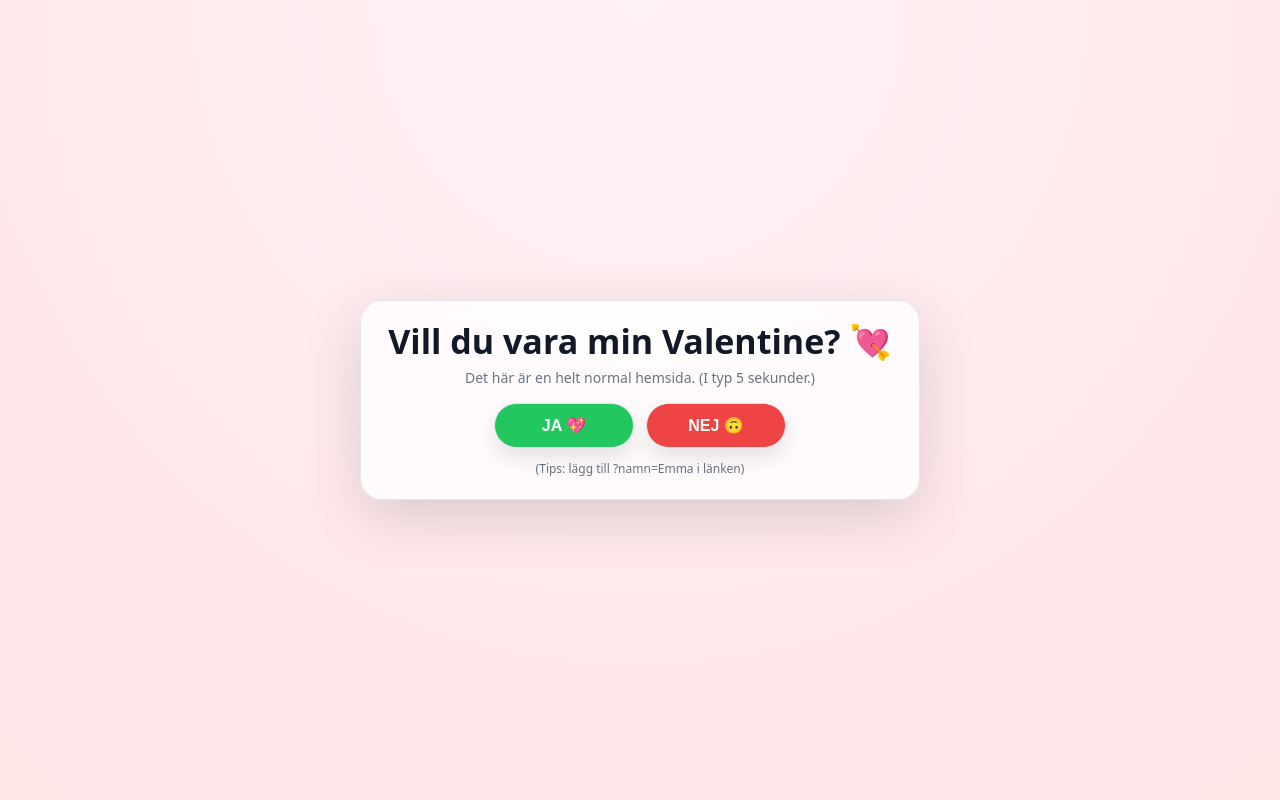
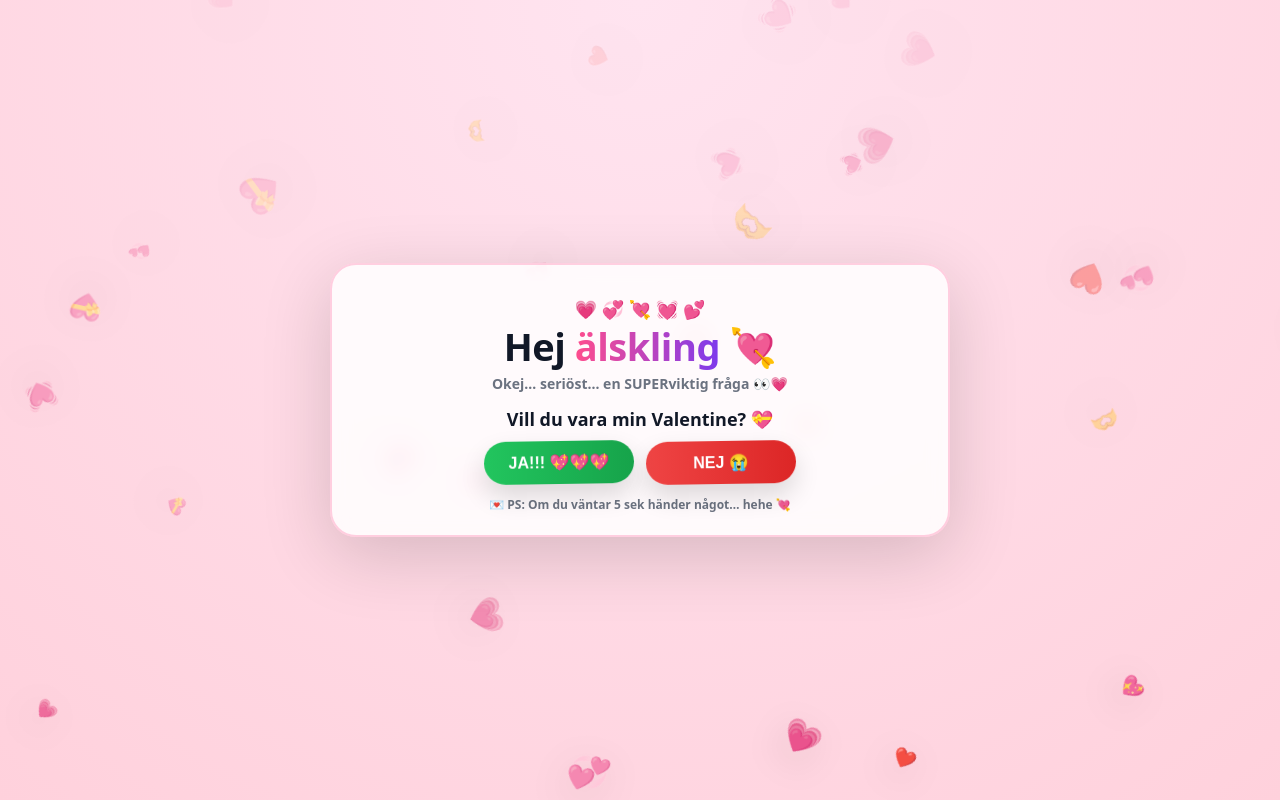
Before and after one commit to suki-233/Valentine, a plain HTML site: page index.html in a window 1280 px wide. Drawn offline with Linux system fonts and the light colour scheme.

Commit message:
Update index.html

```diff
--- a/index.html
+++ b/index.html
@@ -3,152 +3,266 @@
 <head>
   <meta charset="utf-8" />
   <meta name="viewport" content="width=device-width, initial-scale=1" />
-  <title>💘 En fråga...</title>
+  <title>💘 En liten fråga...</title>
   <style>
     :root{
-      --bg1:#fff1f5; --bg2:#ffe4e6;
-      --card:#ffffffcc; --text:#111827; --muted:#6b7280; --border:#e5e7eb;
-      --yes:#22c55e; --no:#ef4444;
+      --bg1:#ffe4f0;
+      --bg2:#ffd1dc;
+      --card:#ffffffd9;
+      --text:#111827;
+      --muted:#6b7280;
+      --border:#f1a7c3;
+      --yes:#22c55e;
+      --no:#ef4444;
+      --pink:#ff4d8d;
+      --purple:#7c3aed;
     }
     *{box-sizing:border-box}
     body{
-      margin:0; min-height:100vh; display:grid; place-items:center;
+      margin:0;
+      min-height:100vh;
+      display:grid;
+      place-items:center;
       font-family: system-ui, -apple-system, Segoe UI, Roboto, Arial, sans-serif;
       color:var(--text);
       background: radial-gradient(circle at top, var(--bg1), var(--bg2));
       overflow:hidden;
     }
+
+    /* floating hearts layer */
+    .heart-layer{
+      position:fixed;
+      inset:0;
+      pointer-events:none;
+      z-index:1;
+      overflow:hidden;
+    }
+    .h{
+      position:absolute;
+      bottom:-40px;
+      font-size:22px;
+      opacity:.9;
+      filter: drop-shadow(0 10px 18px rgba(0,0,0,.12));
+      animation: floatUp linear forwards;
+      will-change: transform, opacity;
+    }
+    @keyframes floatUp{
+      to{
+        transform: translateY(-120vh) translateX(var(--drift)) rotate(360deg);
+        opacity:0;
+      }
+    }
+
     .card{
-      width:min(92vw, 560px);
+      width:min(92vw, 620px);
       background:var(--card);
-      border:1px solid var(--border);
-      border-radius:22px;
+      border:2px solid rgba(255,77,141,.25);
+      border-radius:26px;
       padding:22px;
       text-align:center;
-      box-shadow:0 18px 60px rgba(0,0,0,.14);
+      box-shadow:0 18px 70px rgba(0,0,0,.16);
       backdrop-filter: blur(10px);
       position:relative;
       z-index:5;
     }
-    .title{ margin:0 0 8px; font-size:clamp(22px, 4vw, 34px); line-height:1.1; }
-    .subtitle{ margin:0 0 16px; color:var(--muted); font-size:14px; }
+
+    .title{
+      margin:0 0 8px;
+      font-size:clamp(24px, 4.2vw, 38px);
+      line-height:1.05;
+      letter-spacing:-0.5px;
+    }
+    .grad{
+      background: linear-gradient(90deg, var(--pink), var(--purple));
+      -webkit-background-clip:text;
+      background-clip:text;
+      color:transparent;
+      font-weight:900;
+    }
+    .subtitle{
+      margin:0 0 14px;
+      color:var(--muted);
+      font-size:14px;
+      font-weight:700;
+    }
+
+    .spark{
+      display:flex;
+      justify-content:center;
+      gap:10px;
+      margin:10px 0 6px;
+      font-size:18px;
+    }
 
     .buttons{
-      display:flex; gap:12px; justify-content:center; flex-wrap:wrap; margin-top:10px;
+      display:flex;
+      gap:12px;
+      justify-content:center;
+      flex-wrap:wrap;
+      margin-top:10px;
+      position:relative;
     }
     button{
-      border:1px solid var(--border);
+      border:0;
       padding:12px 18px;
       border-radius:999px;
       font-weight:900;
       cursor:pointer;
-      box-shadow:0 10px 22px rgba(0,0,0,.10);
+      box-shadow:0 12px 26px rgba(0,0,0,.14);
       transition: transform .12s ease, opacity .12s ease, filter .12s ease;
       user-select:none;
-      min-width:140px;
+      min-width:150px;
       font-size:16px;
     }
     button:active{ transform: scale(.98); }
-    #yesBtn{ background:var(--yes); color:white; position:relative; z-index:2; }
-    #noBtn { background:var(--no);  color:white; position:relative; z-index:1; }
+    #yesBtn{
+      background: linear-gradient(90deg, #22c55e, #16a34a);
+      color:white;
+      position:relative;
+      z-index:2;
+    }
+    #noBtn{
+      background: linear-gradient(90deg, #ef4444, #dc2626);
+      color:white;
+      position:relative;
+      z-index:1;
+    }
 
-    .hint{ margin-top:12px; font-size:12px; color:var(--muted); }
+    .tiny{
+      margin-top:12px;
+      font-size:12px;
+      color:var(--muted);
+      font-weight:700;
+    }
 
     /* Popup */
     .overlay{
-      position:fixed; inset:0;
-      display:none; place-items:center;
-      background: rgba(0,0,0,.40);
+      position:fixed;
+      inset:0;
+      display:none;
+      place-items:center;
+      background: rgba(0,0,0,.45);
       z-index:50;
       padding:18px;
     }
     .overlay.show{ display:grid; }
 
     .modal{
-      width:min(92vw, 650px);
+      width:min(92vw, 720px);
       background:#fff;
-      border-radius:22px;
+      border-radius:26px;
       overflow:hidden;
-      border:1px solid var(--border);
-      box-shadow:0 26px 90px rgba(0,0,0,.35);
+      border:2px solid rgba(255,77,141,.22);
+      box-shadow:0 26px 100px rgba(0,0,0,.38);
       text-align:center;
     }
     .modal .top{ padding:18px 18px 10px; }
-    .modal h2{ margin:0; font-size:22px; }
-    .modal p{ margin:6px 0 0; color:var(--muted); font-weight:700; }
+    .modal h2{ margin:0; font-size:24px; }
+    .modal p{ margin:6px 0 0; color:var(--muted); font-weight:800; }
     .modal img{ width:100%; height:auto; display:block; }
     .modal .closeRow{ padding:12px 14px 16px; }
     .modal .closeRow button{
-      background:#111827; color:white; border-color:#111827;
+      background:#111827; color:white;
       min-width:auto; padding:10px 14px; font-size:14px;
     }
 
     /* Fyrverkeri */
-    canvas#fx{ position:fixed; inset:0; z-index:60; pointer-events:none; display:none; }
+    canvas#fx{
+      position:fixed;
+      inset:0;
+      z-index:60;
+      pointer-events:none;
+      display:none;
+    }
     canvas#fx.show{ display:block; }
 
-    .pulse{ animation: pulse 0.8s ease-in-out infinite; }
-    @keyframes pulse{ 0%,100%{ filter: brightness(1); } 50%{ filter: brightness(1.06); } }
+    /* little silly effect when growth starts */
+    .wiggle{
+      animation: wiggle 0.7s ease-in-out infinite;
+    }
+    @keyframes wiggle{
+      0%,100%{ transform: scale(var(--s,1)) rotate(-1deg); }
+      50%{ transform: scale(var(--s,1)) rotate(1deg); }
+    }
   </style>
 </head>
 
 <body>
+  <div class="heart-layer" id="heartLayer"></div>
   <canvas id="fx"></canvas>
 
   <main class="card">
-    <h1 class="title" id="title">Vill du vara min Valentine? 💘</h1>
-    <p class="subtitle" id="subtitle">Det här är en helt normal hemsida. (I typ 5 sekunder.)</p>
+    <div class="spark">💗 💞 💘 💓 💕</div>
+    <h1 class="title">Hej <span class="grad">älskling</span> 💘</h1>
+    <p class="subtitle">Okej… seriöst… en SUPERviktig fråga 👀💗</p>
+
+    <h2 style="margin:10px 0 0; font-size:18px; font-weight:900;">
+      Vill du vara min Valentine? 💝
+    </h2>
 
     <div class="buttons">
-      <button id="yesBtn">JA 💖</button>
-      <button id="noBtn">NEJ 🙃</button>
+      <button id="yesBtn">JA!!! 💖💖💖</button>
+      <button id="noBtn">NEJ 😭</button>
     </div>
 
-    <div class="hint" id="hint">(Tips: lägg till ?namn=Emma i länken)</div>
+    <div class="tiny">💌 PS: Om du väntar 5 sek händer något… hehe 💘</div>
   </main>
 
   <div class="overlay" id="overlay" aria-hidden="true">
     <div class="modal">
       <div class="top">
-        <h2 id="modalTitle">🙂</h2>
-        <p id="modalText">...</p>
+        <h2 id="modalTitle">💘</h2>
+        <p id="modalText">💗</p>
       </div>
       <img id="modalImg" alt="bild" />
       <div class="closeRow">
-        <button id="closeBtn">Stäng</button>
+        <button id="closeBtn">Okej 💞</button>
       </div>
     </div>
   </div>
 
   <script>
-    /***************
-     * BILDER (lägg dessa filer bredvid index.html)
-     ***************/
-    const YES_IMG = "ja.jpeg";   // katten
-    const NO_IMG  = "nej.jpeg";  // den andra bilden
+    /*******************
+     * 1) Hjärt-regn (bakgrund)
+     *******************/
+    const heartLayer = document.getElementById("heartLayer");
+    const heartEmojis = ["💗","💖","💘","💞","💕","💓","💝","❤️","🫶"];
+    function spawnHeart(){
+      const d = document.createElement("div");
+      d.className = "h";
+      d.textContent = heartEmojis[Math.floor(Math.random()*heartEmojis.length)];
+      d.style.left = (Math.random()*100) + "vw";
+      d.style.setProperty("--drift", (Math.random()*160 - 80) + "px");
+      d.style.fontSize = (16 + Math.random()*22) + "px";
+      d.style.animationDuration = (3.8 + Math.random()*3.6) + "s";
+      d.style.opacity = (0.55 + Math.random()*0.45).toFixed(2);
+      heartLayer.appendChild(d);
+      setTimeout(()=> d.remove(), 8500);
+    }
+    // start
+    for(let i=0;i<14;i++) setTimeout(spawnHeart, i*120);
+    setInterval(spawnHeart, 220);
 
-    // Anpassning via URL: ?namn=Emma
-    const params = new URLSearchParams(location.search);
-    const namn = params.get("namn");
-    if (namn) {
-      document.getElementById("title").textContent = `Vill du vara min Valentine, ${namn}? 💘`;
-      document.getElementById("hint").textContent = `Hej ${namn} 😌`;
-    }
+    /*******************
+     * 2) Bilder (anpassa om filnamn skiljer)
+     *******************/
+    const YES_IMG = "images-2.jpeg"; // katten
+    const NO_IMG  = "images.jpeg";   // "nej"-bilden
 
-    const yesBtn = document.getElementById("yesBtn");
-    const noBtn  = document.getElementById("noBtn");
-
+    /*******************
+     * 3) Popup
+     *******************/
     const overlay = document.getElementById("overlay");
     const modalTitle = document.getElementById("modalTitle");
     const modalText  = document.getElementById("modalText");
     const modalImg   = document.getElementById("modalImg");
     const closeBtn   = document.getElementById("closeBtn");
 
-    function openModal({title, text, imgSrc, closeLabel="Stäng"}){
+    function openModal({title, text, imgSrc, closeLabel}){
       modalTitle.textContent = title;
       modalText.textContent = text;
       modalImg.src = imgSrc;
-      closeBtn.textContent = closeLabel;
+      closeBtn.textContent = closeLabel || "Okej 💞";
       overlay.classList.add("show");
       overlay.setAttribute("aria-hidden", "false");
     }
@@ -157,54 +271,67 @@
       overlay.setAttribute("aria-hidden", "true");
     }
     closeBtn.addEventListener("click", closeModal);
-    overlay.addEventListener("click", (e) => { if(e.target === overlay) closeModal(); });
+    overlay.addEventListener("click", (e) => { if (e.target === overlay) closeModal(); });
 
-    /***************
-     * Efter 5 sek: JA växer och "äter" NEJ
-     ***************/
+    /*******************
+     * 4) JA äter NEJ efter 5 sek
+     *******************/
+    const yesBtn = document.getElementById("yesBtn");
+    const noBtn  = document.getElementById("noBtn");
+
     let growthTimer = setTimeout(() => {
       let yesScale = 1;
       let noScale  = 1;
 
-      yesBtn.classList.add("pulse");
+      yesBtn.classList.add("wiggle");
+      noBtn.classList.add("wiggle");
 
       const interval = setInterval(() => {
-        yesScale *= 1.06;   // JA blir större
-        noScale  *= 0.92;   // NEJ krymper
+        yesScale *= 1.07;
+        noScale  *= 0.90;
 
+        yesBtn.style.setProperty("--s", yesScale);
+        noBtn.style.setProperty("--s", noScale);
+
+        // match wiggle transform via CSS var
         yesBtn.style.transform = `scale(${yesScale})`;
         noBtn.style.transform  = `scale(${noScale})`;
 
-        const noOpacity = Math.max(0, (noScale - 0.15) / 0.85);
+        const noOpacity = Math.max(0, (noScale - 0.12) / 0.88);
         noBtn.style.opacity = String(noOpacity);
 
-        if (noScale < 0.18 || noOpacity <= 0.02) {
+        // lite textbus
+        if (yesScale > 1.6) yesBtn.textContent = "JA!! 💘💘💘";
+        if (yesScale > 2.2) yesBtn.textContent = "JA!!! 😈💘";
+        if (yesScale > 3.0) yesBtn.textContent = "JAAAAA 💖💥";
+
+        if (noScale < 0.16 || noOpacity <= 0.02) {
           noBtn.style.display = "none";
           clearInterval(interval);
         }
       }, 120);
     }, 5000);
 
-    /***************
-     * KLICKS
-     ***************/
+    /*******************
+     * 5) Klicks
+     *******************/
     yesBtn.addEventListener("click", () => {
       clearTimeout(growthTimer);
       noBtn.style.display = "none";
-      yesBtn.classList.remove("pulse");
+      yesBtn.classList.remove("wiggle");
+      noBtn.classList.remove("wiggle");
 
       openModal({
-        title: "YAAAAY 🥰",
-        text: "Okej då är det bestämt 💞",
+        title: "YAAAAY 🥰💖",
+        text: "Okej då är det bestämt!!! 💞💘💝",
         imgSrc: YES_IMG,
-        closeLabel: "Jag med 😌"
+        closeLabel: "Jag med 😌💗"
       });
 
-      // Fyrverkerier bara på JA
-      fireworksBurst(9);
+      fireworksBurst(10);
       let waves = 0;
       const waveInt = setInterval(() => {
-        fireworksBurst(6);
+        fireworksBurst(7);
         waves++;
         if (waves >= 5) clearInterval(waveInt);
       }, 520);
@@ -212,22 +339,24 @@
 
     noBtn.addEventListener("click", () => {
       clearTimeout(growthTimer);
-      yesBtn.classList.remove("pulse");
+      yesBtn.classList.remove("wiggle");
+      noBtn.classList.remove("wiggle");
 
       openModal({
-        title: "🤨",
-        text: "Intressant val…",
+        title: "🤨💔",
+        text: "…är du HELT säker? 😭💘",
         imgSrc: NO_IMG,
-        closeLabel: "Jag ångrar mig"
+        closeLabel: "Okej jag ångrar mig 😤💞"
       });
 
-      // Bonus: efter NEJ, gör JA lite större direkt (lite bus)
-      yesBtn.style.transform = `scale(${1.25})`;
+      // lite extra bus: gör JA större direkt
+      yesBtn.style.transform = "scale(1.25)";
+      yesBtn.textContent = "JA…? 💖";
     });
 
-    /***************
-     * Fyrverkerier (canvas)
-     ***************/
+    /*******************
+     * 6) Fyrverkerier (canvas)
+     *******************/
     const canvas = document.getElementById("fx");
     const ctx = canvas.getContext("2d");
     let particles = [];
@@ -244,9 +373,9 @@
     function fireworksBurst(count){
       canvas.classList.add("show");
       for(let i=0;i<count;i++){
-        const x = rand(0.15, 0.85) * window.innerWidth;
-        const y = rand(0.15, 0.55) * window.innerHeight;
-        explode(x, y, Math.floor(rand(45, 85)));
+        const x = rand(0.12, 0.88) * window.innerWidth;
+        const y = rand(0.10, 0.55) * window.innerHeight;
+        explode(x, y, Math.floor(rand(55, 95)));
       }
       if (!raf) raf = requestAnimationFrame(tick);
     }
@@ -254,14 +383,14 @@
     function explode(x, y, n){
       for(let i=0;i<n;i++){
         const a = Math.random() * Math.PI * 2;
-        const sp = rand(2.5, 7.5);
+        const sp = rand(2.2, 7.8);
         particles.push({
           x, y,
           vx: Math.cos(a) * sp,
           vy: Math.sin(a) * sp,
-          life: rand(35, 70),
+          life: rand(38, 78),
           age: 0,
-          size: rand(1.5, 3.5),
+          size: rand(1.4, 3.6),
           hue: Math.floor(Math.random() * 360)
         });
       }
@@ -277,15 +406,17 @@
         p.vy += 0.06;
         p.vx *= 0.985;
         p.vy *= 0.985;
+
         p.x += p.vx;
         p.y += p.vy;
 
         const t = 1 - (p.age / p.life);
         ctx.beginPath();
-        ctx.fillStyle = `hsla(${p.hue}, 95%, 60%, ${Math.max(0, t)})`;
+        ctx.fillStyle = `hsla(${p.hue}, 95%, 62%, ${Math.max(0, t)})`;
         ctx.arc(p.x, p.y, p.size, 0, Math.PI*2);
         ctx.fill();
       }
+
       ctx.globalCompositeOperation = "source-over";
 
       if (particles.length > 0){
@@ -295,6 +426,7 @@
         raf = null;
       }
     }
+
     function rand(min, max){ return Math.random()*(max-min)+min; }
   </script>
 </body>
```
